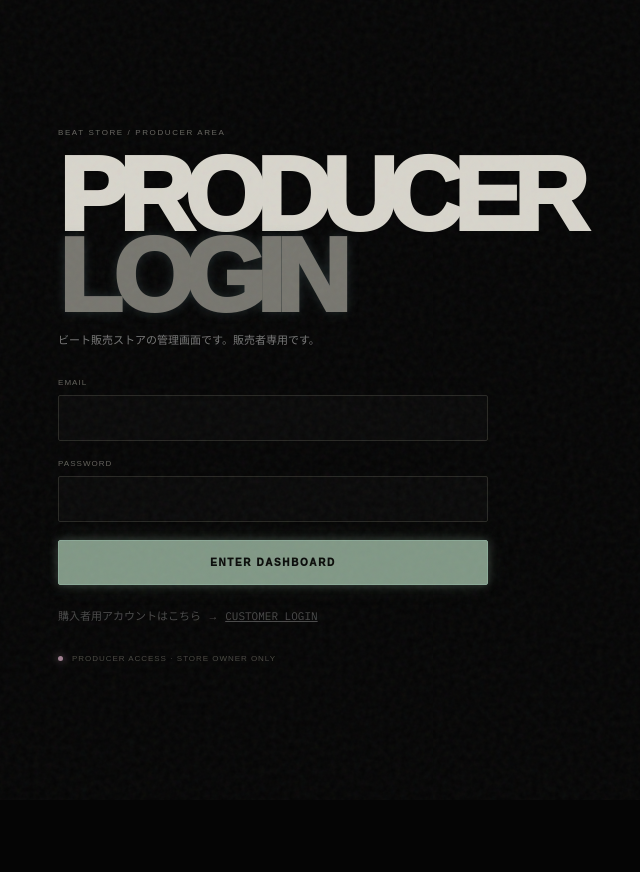
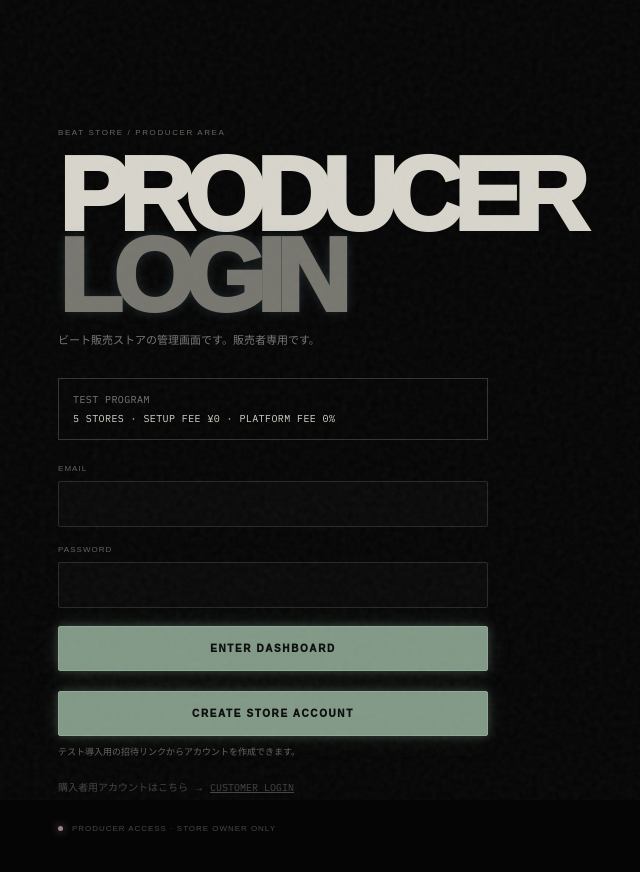
Before and after one commit to imkshigenari-dev/beatsstore-template, a Next.js app: page /dashboard/login in a window 1280 px wide. Shown: the top 872 px of the page, without its empty margins (367-1007 px from the left). Built offline with nearby package versions, Linux system fonts and the light colour scheme.

Commit message:
feat: make producer login template-neutral and add test signup entry

```diff
--- a/app/dashboard/login/page.js
+++ b/app/dashboard/login/page.js
@@ -10,9 +10,33 @@ export default async function DashboardLoginPage({ searchParams }) {
       <div className="owner-login__eyebrow">BEAT STORE / PRODUCER AREA</div>
       <h1>{setupMode ? <>CREATE<br /><span>STORE</span></> : <>PRODUCER<br /><span>LOGIN</span></>}</h1>
       <p>{setupMode ? "あなた専用のビート販売ストア管理アカウントを作成します。" : "ビート販売ストアの管理画面です。販売者専用です。"}</p>
+
+      <div style={{ margin: "18px 0 24px", padding: "12px 14px", border: "1px solid #333", fontFamily: "IBM Plex Mono", fontSize: 10, lineHeight: 1.7, letterSpacing: ".04em" }}>
+        <div style={{ opacity: .55 }}>TEST PROGRAM</div>
+        <div style={{ marginTop: 2 }}>5 STORES · SETUP FEE ¥0 · PLATFORM FEE 0%</div>
+      </div>
+
       <LoginForm setupMode={setupMode} />
+
       {!setupMode && (
-        <p style={{ marginTop: 22, fontFamily: "IBM Plex Mono", fontSize: 11, opacity: .6 }}>
+        <div style={{ marginTop: 20 }}>
+          <Link href="/dashboard/login?setup=1" className="buy-button" style={{ display: "block", width: "100%", textAlign: "center", textDecoration: "none", boxSizing: "border-box" }}>
+            CREATE STORE ACCOUNT
+          </Link>
+          <p style={{ marginTop: 9, fontFamily: "IBM Plex Mono", fontSize: 9, opacity: .45, lineHeight: 1.6 }}>
+            テスト導入用の招待リンクからアカウントを作成できます。
+          </p>
+        </div>
+      )}
+
+      {setupMode && (
+        <p style={{ marginTop: 14, fontFamily: "IBM Plex Mono", fontSize: 9, opacity: .45, lineHeight: 1.6 }}>
+          テスト導入：招待リンクで認証された場合のみアカウントを作成できます。
+        </p>
+      )}
+
+      {!setupMode && (
+        <p style={{ marginTop: 20, fontFamily: "IBM Plex Mono", fontSize: 10, opacity: .55 }}>
           購入者用アカウントはこちら → <Link href="/account/login">CUSTOMER LOGIN</Link>
         </p>
       )}
```
